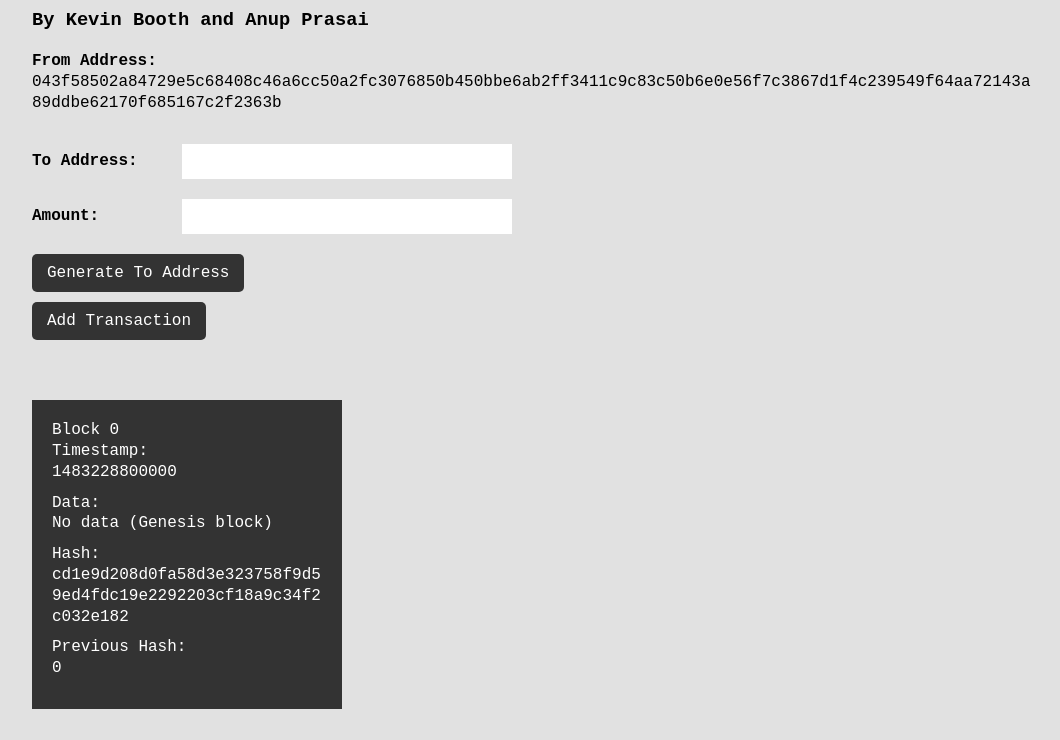
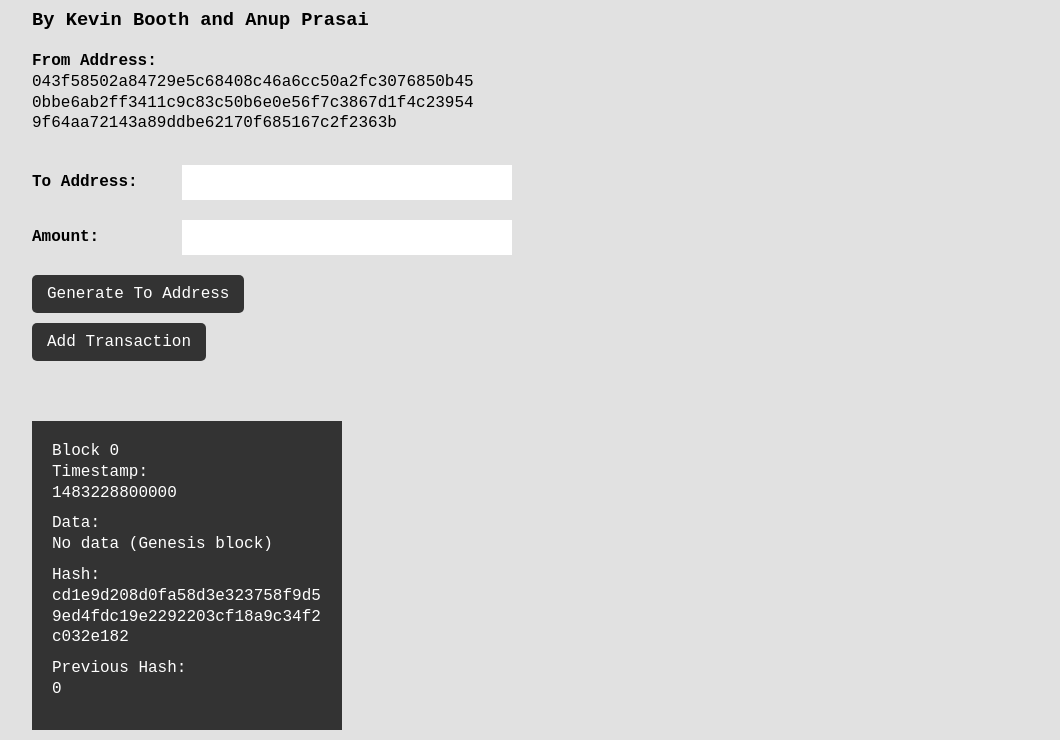
Before and after one commit to kevinbooth/blockchain, a website: page dist/blockchain.html in a window 1280 px wide. Shown: the part 105-845 px from the top of the page, without its empty margins (108-1168 px from the left). Before the commit the page ends 824 px from the top, so only its background shows below. Drawn offline with Linux system fonts and the light colour scheme.

Commit message:
Update styling and copy

```diff
--- a/static/styles.css
+++ b/static/styles.css
@@ -35,6 +35,7 @@ body {
     display: block;
     word-wrap: break-word;
     margin-bottom: 1rem;
+    max-width: 45rem;
 }
 
 input, button {
```
Also changed, not shown: dist/blockchain.html.
